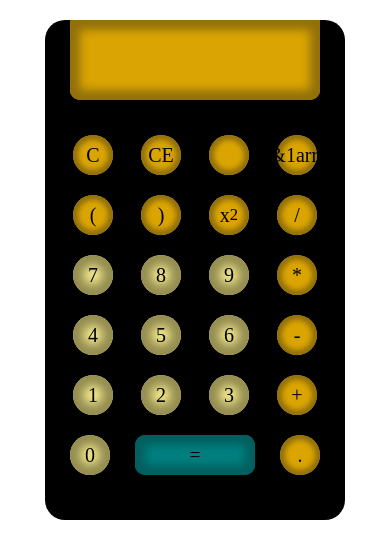
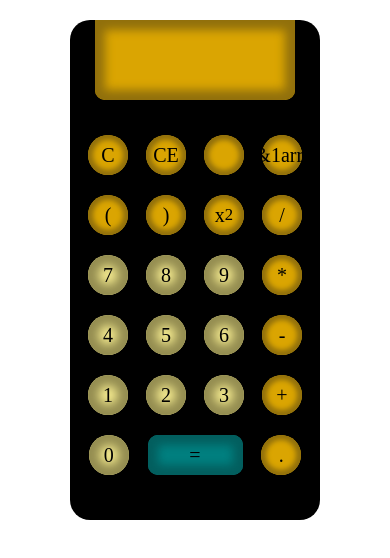
Before and after one commit to Cosmas-Emeka/calc.github.io, a plain HTML site: page index.html in a window 390 px wide. Drawn offline with Linux system fonts and the light colour scheme.

Commit message:
mobile responsive

```diff
--- a/styles.css
+++ b/styles.css
@@ -24,7 +24,7 @@ html{
 .container{
     background-color: #000;
     border-radius: 20px;
-    width: 300px;
+    width: 250px;
     height: 500px;
     margin: 0 auto;
 }
@@ -35,7 +35,7 @@ html{
     background-color: var(--fx-display-color);
     border-radius: 0px 0px 10px 10px;
     height: 80px;
-    width: 250px;
+    width: 200px;
     font-size: 1.4rem;
     font-weight: bolder;
     text-align: right;
@@ -89,7 +89,7 @@ html{
     box-shadow: inset 0px 0px 10px 10px var(--numbers-shadow-color);
 }
 .lg{
-    width: 120px;
+    width: 95px;
     border-radius: 10px;
     background-color: var(--equal-color);
     border-color: var(--equal-color);
```
